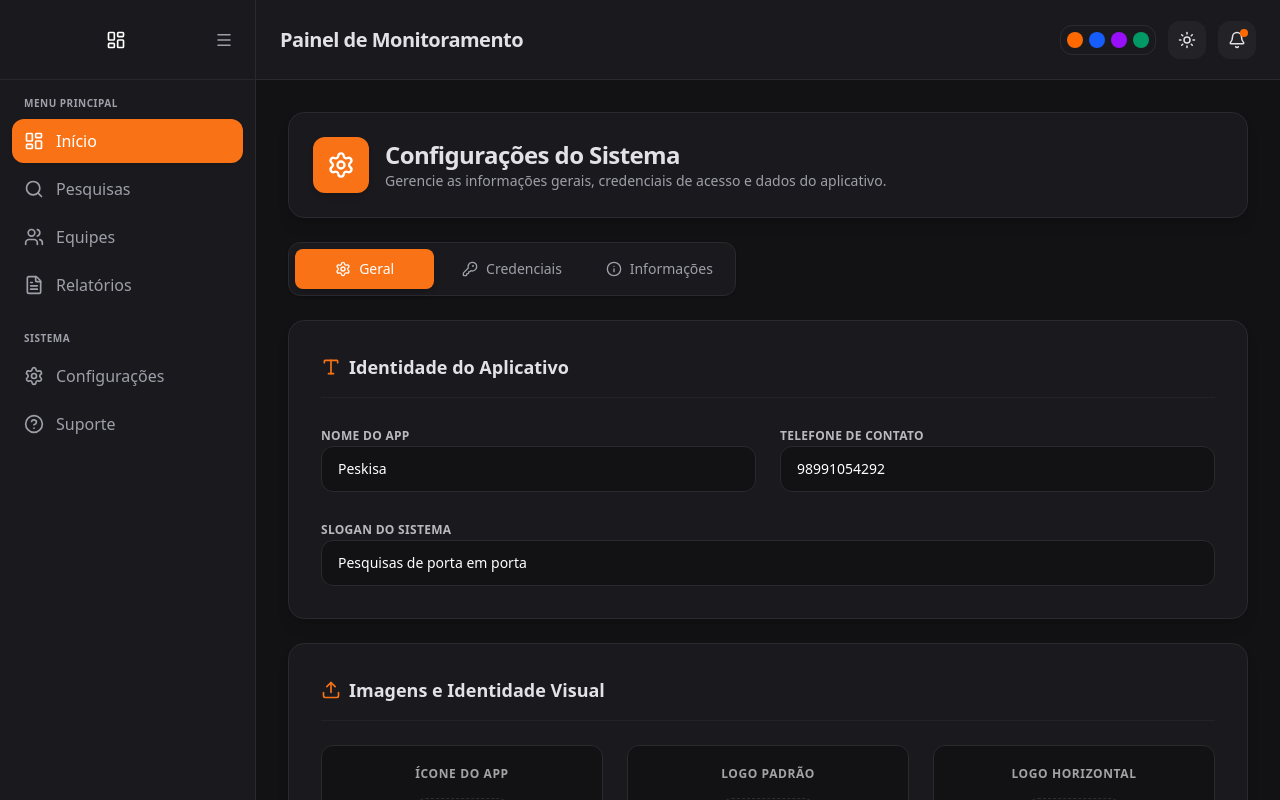
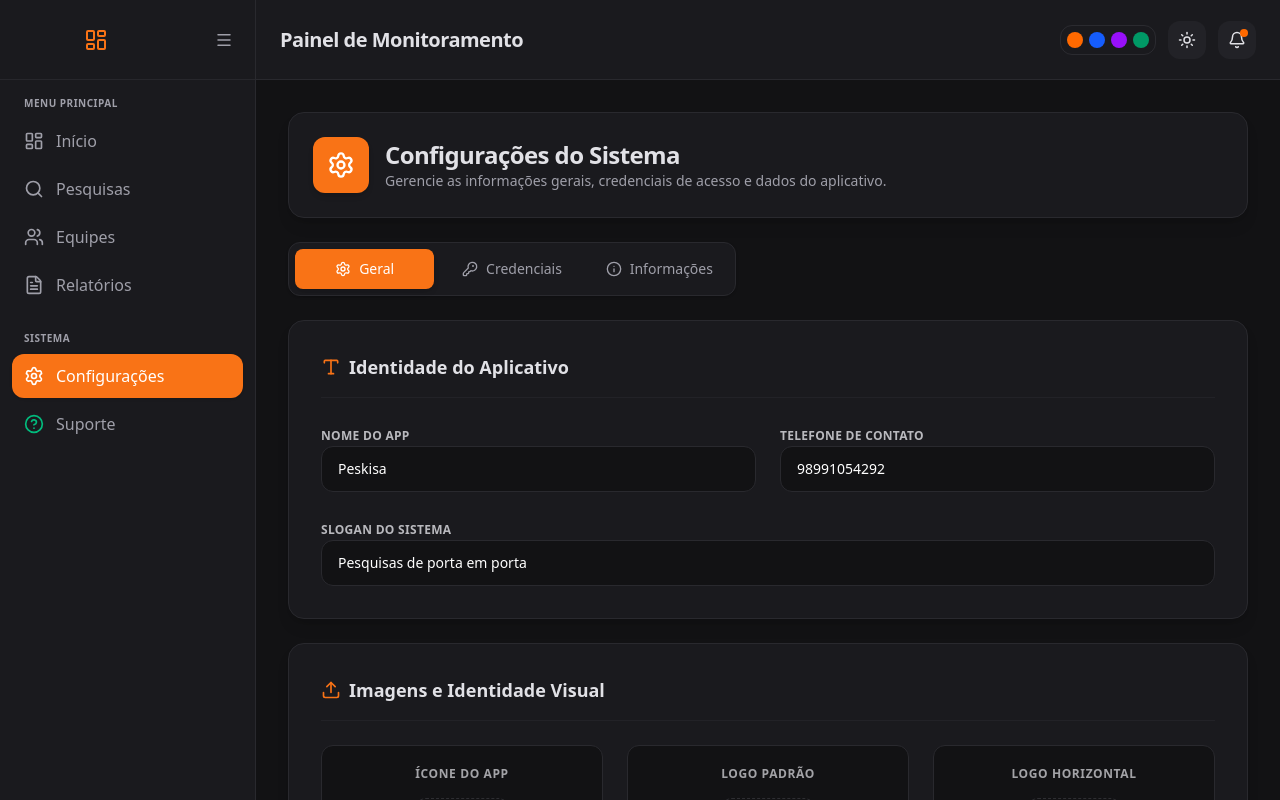
Before and after one commit to kelvynkhrystian/FrontendPeskisa, a React (Vite) app: page /admin/config in a window 1280 px wide. Shown: the top 800 px of the page. Built offline with nearby package versions, Linux system fonts and the light colour scheme; no server answers.

Commit message:
ajuste links sidebar com rotas base criadas das paginas de admin

```diff
--- a/src/components/Sidebar/AdminSidebar.tsx
+++ b/src/components/Sidebar/AdminSidebar.tsx
@@ -1,4 +1,5 @@
 import { useState, useEffect } from 'react';
+import { NavLink } from 'react-router-dom';
 import { useTheme } from '../../contexts/ThemeContext';
 import {
   LayoutDashboard,
@@ -34,11 +35,12 @@ export function AdminSidebar({
 
   useEffect(() => {
     api
-      .get('/api/config')
+      .get('/config')
       .then((response) => {
-        if (response.data) {
-          if (response.data.logo_horizontal)
-            setLogoPadrao(response.data.logo_horizontal);
+        const responseData = response.data.config || response.data;
+        if (responseData) {
+          if (responseData.logo_horizontal)
+            setLogoPadrao(responseData.logo_horizontal);
         }
       })
       .catch((error) => console.error('Erro ao buscar configurações:', error));
@@ -57,15 +59,18 @@ export function AdminSidebar({
       {/* Topo da Sidebar */}
       <div className="h-20 flex items-center justify-between px-4 border-b border-zinc-500/15">
         <div className="flex items-center gap-3 overflow-hidden">
-          <div className="flex items-center justify-center shrink-0 w-50 h-40 rounded-xl text-white">
+          <div className="flex items-center justify-center shrink-0 w-40 h-10 text-white">
             {logoPadrao ? (
               <img
-                src={`${import.meta.env.VITE_API_URL}${logoPadrao.startsWith('/') ? '' : '/'}${logoPadrao}`}
+                src={`${import.meta.env.VITE_API_URL || 'http://localhost:3333'}${logoPadrao.startsWith('/') ? '' : '/'}${logoPadrao}`}
                 alt="Logo"
-                className="w-40 h-10 object-contain"
+                className="w-full h-full object-contain"
               />
             ) : (
-              <LayoutDashboard size={20} />
+              <LayoutDashboard
+                size={24}
+                style={{ color: 'var(--primary-color)' }}
+              />
             )}
           </div>
         </div>
@@ -83,7 +88,7 @@ export function AdminSidebar({
         </button>
       </div>
 
-      {/* Links de navegação */}
+      {/* Links de navegação com NavLink para controle de estado ativo */}
       <div className="flex-1 overflow-y-auto px-3 py-4 space-y-6 scrollbar-thin">
         <div>
           {sidebarOpen && (
@@ -92,35 +97,73 @@ export function AdminSidebar({
             </p>
           )}
           <nav className="space-y-1">
-            <a
-              href="#"
-              className="flex items-center gap-3 px-3 py-2.5 rounded-xl font-medium transition-colors text-white shadow-sm"
-              style={{ backgroundColor: 'var(--primary-color)' }}
+            <NavLink
+              to="/admin/dashboard"
+              className={({ isActive }) =>
+                `flex items-center gap-3 px-3 py-2.5 rounded-xl font-medium transition-colors ${
+                  isActive
+                    ? 'text-white shadow-sm'
+                    : 'text-zinc-400 hover:text-zinc-100 hover:bg-zinc-500/10'
+                }`
+              }
+              style={({ isActive }) =>
+                isActive ? { backgroundColor: 'var(--primary-color)' } : {}
+              }
             >
               <LayoutDashboard size={20} className="shrink-0" />
               {sidebarOpen && <span>Início</span>}
-            </a>
-            <a
-              href="#"
-              className="flex items-center gap-3 px-3 py-2.5 rounded-xl font-medium text-zinc-400 hover:text-zinc-100 hover:bg-zinc-500/10 transition-colors"
+            </NavLink>
+
+            <NavLink
+              to="/admin/pesquisas"
+              className={({ isActive }) =>
+                `flex items-center gap-3 px-3 py-2.5 rounded-xl font-medium transition-colors ${
+                  isActive
+                    ? 'text-white shadow-sm'
+                    : 'text-zinc-400 hover:text-zinc-100 hover:bg-zinc-500/10'
+                }`
+              }
+              style={({ isActive }) =>
+                isActive ? { backgroundColor: 'var(--primary-color)' } : {}
+              }
             >
               <Search size={20} className="shrink-0" />
               {sidebarOpen && <span className="flex-1">Pesquisas</span>}
-            </a>
-            <a
-              href="#"
-              className="flex items-center gap-3 px-3 py-2.5 rounded-xl font-medium text-zinc-400 hover:text-zinc-100 hover:bg-zinc-500/10 transition-colors"
+            </NavLink>
+
+            <NavLink
+              to="/admin/equipes"
+              className={({ isActive }) =>
+                `flex items-center gap-3 px-3 py-2.5 rounded-xl font-medium transition-colors ${
+                  isActive
+                    ? 'text-white shadow-sm'
+                    : 'text-zinc-400 hover:text-zinc-100 hover:bg-zinc-500/10'
+                }`
+              }
+              style={({ isActive }) =>
+                isActive ? { backgroundColor: 'var(--primary-color)' } : {}
+              }
             >
               <Users size={20} className="shrink-0" />
               {sidebarOpen && <span>Equipes</span>}
-            </a>
-            <a
-              href="#"
-              className="flex items-center gap-3 px-3 py-2.5 rounded-xl font-medium text-zinc-400 hover:text-zinc-100 hover:bg-zinc-500/10 transition-colors"
+            </NavLink>
+
+            <NavLink
+              to="/admin/relatorios"
+              className={({ isActive }) =>
+                `flex items-center gap-3 px-3 py-2.5 rounded-xl font-medium transition-colors ${
+                  isActive
+                    ? 'text-white shadow-sm'
+                    : 'text-zinc-400 hover:text-zinc-100 hover:bg-zinc-500/10'
+                }`
+              }
+              style={({ isActive }) =>
+                isActive ? { backgroundColor: 'var(--primary-color)' } : {}
+              }
             >
               <FileText size={20} className="shrink-0" />
               {sidebarOpen && <span>Relatórios</span>}
-            </a>
+            </NavLink>
           </nav>
         </div>
 
@@ -131,18 +174,31 @@ export function AdminSidebar({
             </p>
           )}
           <nav className="space-y-1">
-            <a
-              href="#"
-              className="flex items-center gap-3 px-3 py-2.5 rounded-xl font-medium text-zinc-400 hover:text-zinc-100 hover:bg-zinc-500/10 transition-colors"
+            <NavLink
+              to="/admin/config"
+              className={({ isActive }) =>
+                `flex items-center gap-3 px-3 py-2.5 rounded-xl font-medium transition-colors ${
+                  isActive
+                    ? 'text-white shadow-sm'
+                    : 'text-zinc-400 hover:text-zinc-100 hover:bg-zinc-500/10'
+                }`
+              }
+              style={({ isActive }) =>
+                isActive ? { backgroundColor: 'var(--primary-color)' } : {}
+              }
             >
               <Settings size={20} className="shrink-0" />
               {sidebarOpen && <span>Configurações</span>}
-            </a>
+            </NavLink>
+
+            {/* Botão de Suporte redirecionando para o WhatsApp com o número correto */}
             <a
-              href="#"
+              href="https://wa.me/5598991054292?text=Olá,%20preciso%20de%20suporte%20no%20sistema%20Peskisa!"
+              target="_blank"
+              rel="noopener noreferrer"
               className="flex items-center gap-3 px-3 py-2.5 rounded-xl font-medium text-zinc-400 hover:text-zinc-100 hover:bg-zinc-500/10 transition-colors"
             >
-              <HelpCircle size={20} className="shrink-0" />
+              <HelpCircle size={20} className="shrink-0 text-emerald-500" />
               {sidebarOpen && <span>Suporte</span>}
             </a>
           </nav>
@@ -151,7 +207,6 @@ export function AdminSidebar({
 
       {/* Rodapé da Sidebar */}
       <div className="p-3 border-t border-zinc-500/15 space-y-3">
-        {/* Bloco de Cores e Tema: Visível APENAS no mobile (lg:hidden) */}
         {sidebarOpen ? (
           <div className="p-3 rounded-xl bg-zinc-500/5 border border-zinc-500/10 space-y-2.5 lg:hidden">
             <div className="flex items-center justify-between">
@@ -202,13 +257,13 @@ export function AdminSidebar({
           </div>
         )}
 
-        <a
-          href="/"
+        <NavLink
+          to="/"
           className="flex items-center gap-3 px-3 py-2.5 rounded-xl font-medium text-red-400 hover:bg-red-500/10 transition-colors"
         >
           <LogOut size={20} className="shrink-0" />
           {sidebarOpen && <span>Sair</span>}
-        </a>
+        </NavLink>
       </div>
     </aside>
   );
--- a/src/pages/Login/index.tsx
+++ b/src/pages/Login/index.tsx
@@ -237,7 +237,7 @@ export function Login() {
 
           <div className="mt-8 pt-4 text-center text-xs space-y-1 select-none border-t border-zinc-500/10">
             <p className={theme === 'dark' ? 'text-zinc-500' : 'text-zinc-400'}>
-              Versão 2.0.1 • {nomeApp || 'Peskisa'}
+              Versão 2.0 • {nomeApp || 'Peskisa'}
             </p>
             <p className={theme === 'dark' ? 'text-zinc-600' : 'text-zinc-500'}>
               Desenvolvido por{' '}
--- a/src/pages/admin/Equipes/index.tsx
+++ b/src/pages/admin/Equipes/index.tsx
@@ -0,0 +1,22 @@
+import { useTheme } from '../../../contexts/ThemeContext';
+
+export function Equipes() {
+  const { theme } = useTheme();
+
+  return (
+    <div className="space-y-6">
+      <h1 className="text-2xl font-bold">Gerenciamento de Equipes</h1>
+      <div
+        className={`p-6 rounded-2xl border ${
+          theme === 'dark'
+            ? 'bg-[#1a1a1e] border-[#29292e]'
+            : 'bg-white border-zinc-200'
+        }`}
+      >
+        <p className="text-sm text-zinc-400">
+          Conteúdo da página de Equipes em construção...
+        </p>
+      </div>
+    </div>
+  );
+}
--- a/src/pages/admin/Pesquisas/index.tsx
+++ b/src/pages/admin/Pesquisas/index.tsx
@@ -0,0 +1,22 @@
+import { useTheme } from '../../../contexts/ThemeContext';
+
+export function Pesquisas() {
+  const { theme } = useTheme();
+
+  return (
+    <div className="space-y-6">
+      <h1 className="text-2xl font-bold">Gerenciamento de Pesquisas</h1>
+      <div
+        className={`p-6 rounded-2xl border ${
+          theme === 'dark'
+            ? 'bg-[#1a1a1e] border-[#29292e]'
+            : 'bg-white border-zinc-200'
+        }`}
+      >
+        <p className="text-sm text-zinc-400">
+          Conteúdo da página de Pesquisas em construção...
+        </p>
+      </div>
+    </div>
+  );
+}
--- a/src/pages/admin/Relatorio/index.tsx
+++ b/src/pages/admin/Relatorio/index.tsx
@@ -0,0 +1,22 @@
+import { useTheme } from '../../../contexts/ThemeContext';
+
+export function Relatorio() {
+  const { theme } = useTheme();
+
+  return (
+    <div className="space-y-6">
+      <h1 className="text-2xl font-bold">Relatórios do Sistema</h1>
+      <div
+        className={`p-6 rounded-2xl border ${
+          theme === 'dark'
+            ? 'bg-[#1a1a1e] border-[#29292e]'
+            : 'bg-white border-zinc-200'
+        }`}
+      >
+        <p className="text-sm text-zinc-400">
+          Conteúdo da página de Relatórios em construção...
+        </p>
+      </div>
+    </div>
+  );
+}
```
Also changed, not shown: src/routes/router.tsx (+22 -7 lines).
